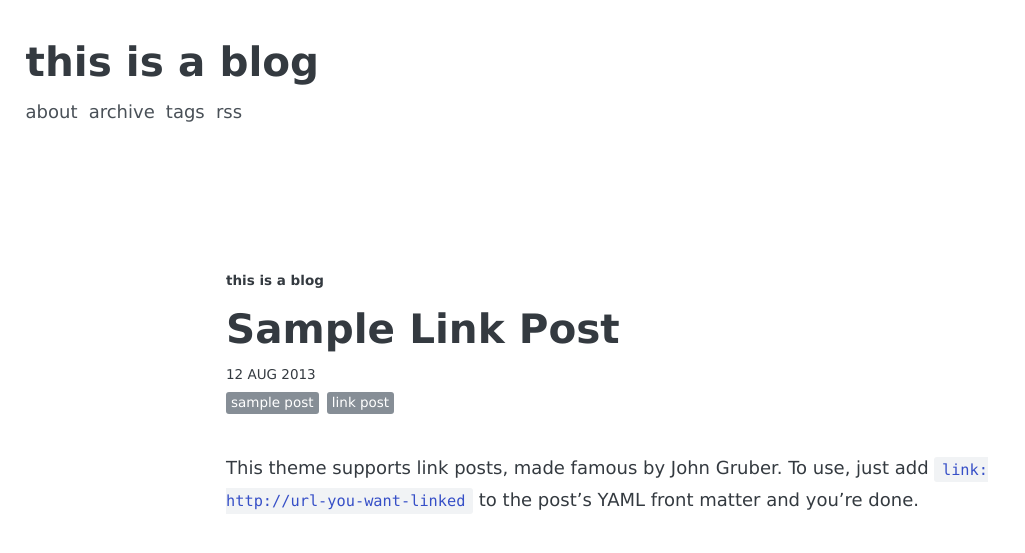
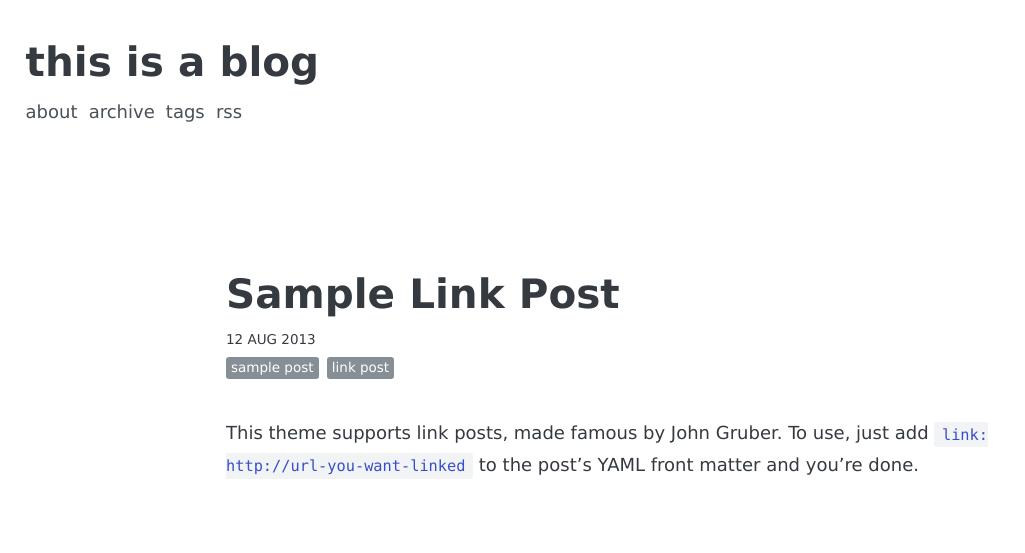
Before and after one commit to thisisamatthew/thisisamatthew.github.io, a Jekyll site: the page built from _posts/2013-08-12-sample-link-post.md, in a window 1280 px wide. Shown: the top 553 px of the page, without its empty margins (0-1025 px from the left). Built offline with Jekyll 4.4.1, drawn with Linux system fonts in a browser that asks for light colours; some web fonts are replaced.

Commit message:
removed header data
It's now in the default layout, which should show up everywhere

```diff
--- a/_layouts/post.html
+++ b/_layouts/post.html
@@ -1,11 +1,6 @@
 ---
 layout: default
 ---
-<header>
-  <div class="header-small">
-    <a href="{{site.url}}{{site.baseurl}}">{{ site.name }}</a>
-  </div>
-</header>
 <div class="post">
   <div class="post-title">{{ page.title }}</div>
   <span class="post-date">
```
